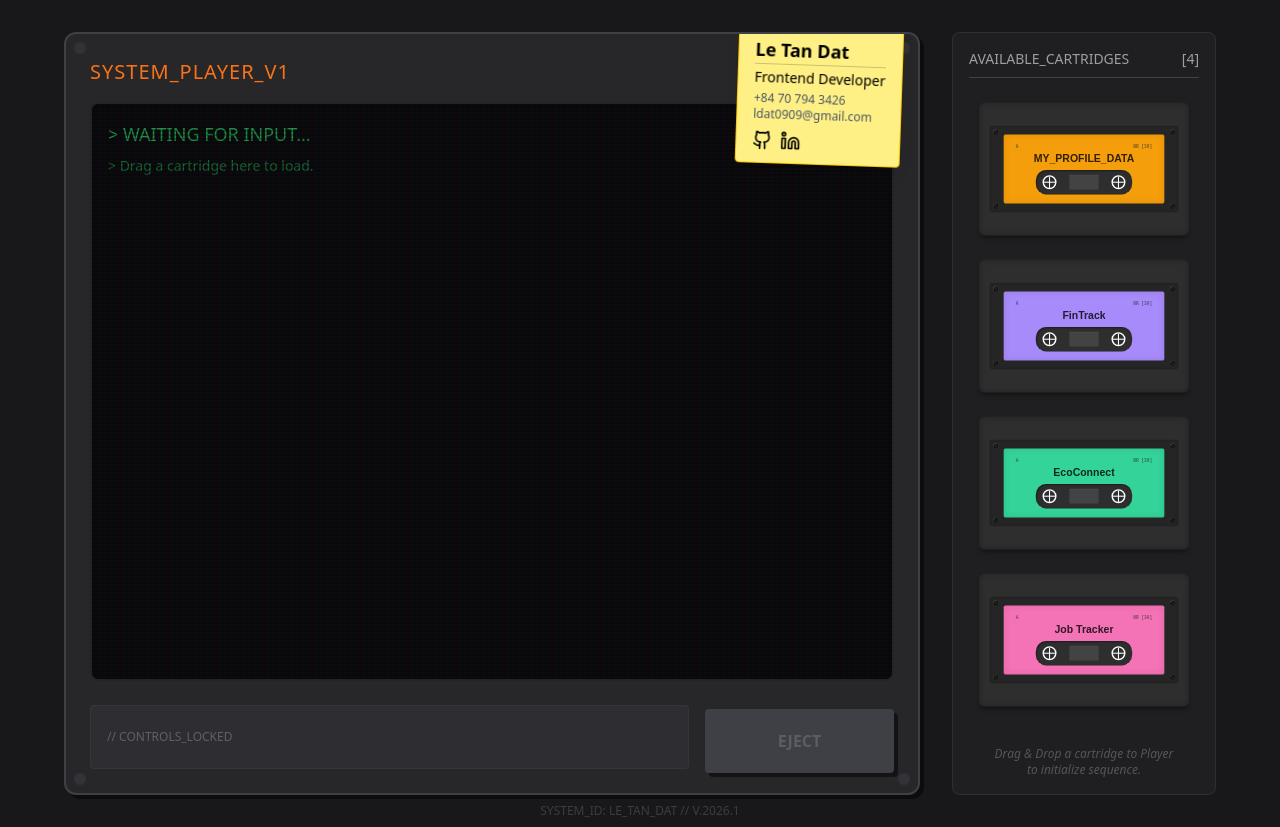
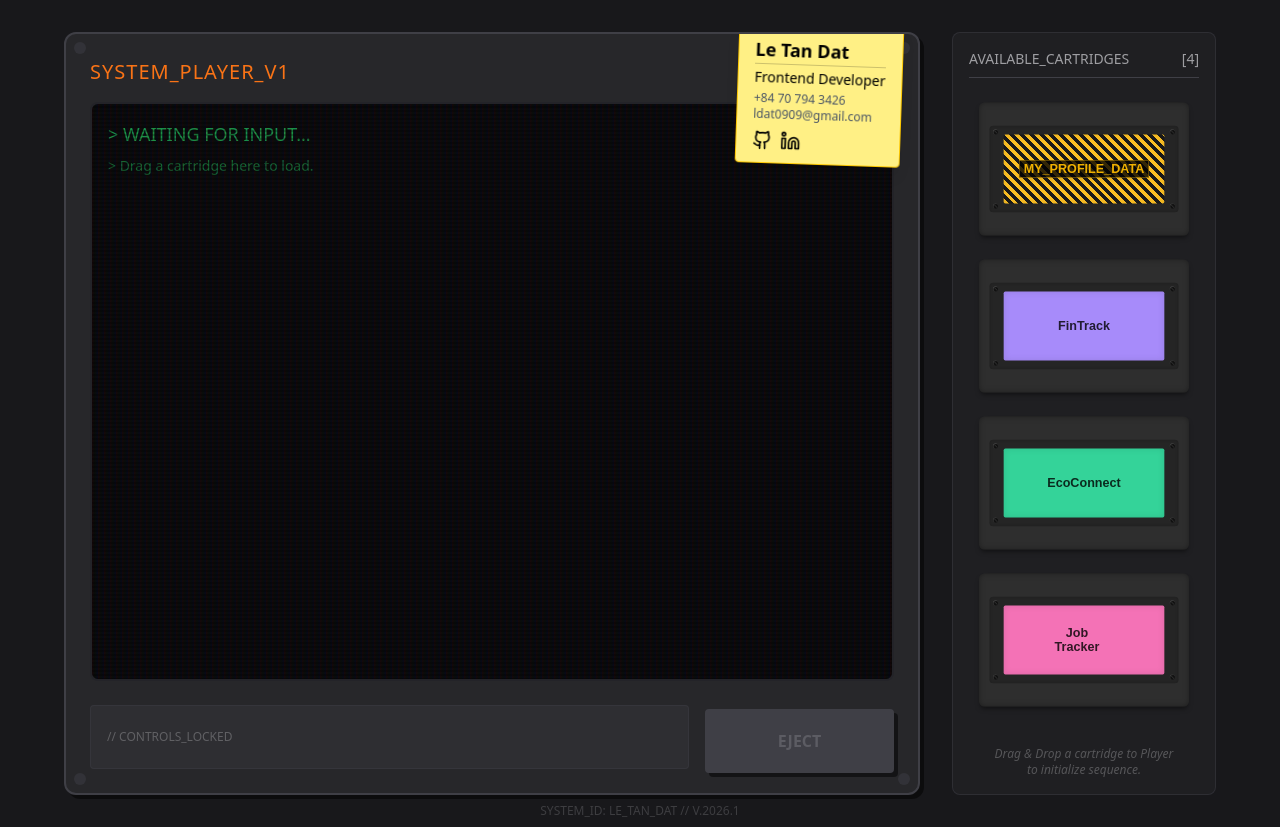
Before and after one commit to datle04/my-portfolio, a Next.js app: page / in a window 1280 px wide. Built offline with nearby package versions, Linux system fonts and the light colour scheme.

Commit message:
Change color of my_profile tape. Ready for deploy

```diff
--- a/components/Cassete.tsx
+++ b/components/Cassete.tsx
@@ -13,6 +13,8 @@ export default function Cassette({ project }: Props) {
   const playProject = usePlayerStore((state) => state.playProject);
   const playGrab = useSound("/sounds/tape-grab.ogg", 1.0);
   const playInsert = useSound("/sounds/cassete-insert.ogg", 1.0);
+
+  const isProfile = project.id === "profile";
 
   const isMobile = useIsMobile();
 
@@ -71,21 +73,19 @@ export default function Cassette({ project }: Props) {
           <div className="screw"></div>
           <div className="screw"></div>
 
-          <div className="label">
-            <div className="tape-header">
-                <span>A</span>
-                <span>NR [30]</span>
-            </div>
-
-            <div className="font-handwriting text-3xl font-bold text-black/80 truncate max-w-[90%] text-center">
-                {project.title}
-            </div>
-
-            <div className="hole">
-                <div className="reel"></div>
-                <div className="window"></div>
-                <div className="reel"></div>
-            </div>
+          <div
+            className="label relative overflow-hidden"
+            style={{
+              background: isProfile
+                ? `repeating-linear-gradient(45deg, #fbbf24, #fbbf24 10px, #1a1a1a 10px, #1a1a1a 20px)`
+                : project.color
+            }}
+          >
+              <div className={`relative z-10 ${isProfile ? "bg-black/80 px-3 py-1 border border-yellow-500 shadow-lg" : ""}`}>
+                  <div className={`font-handwriting text-4xl font-bold max-w-[80%] text-center ${isProfile ? "text-yellow-500" : "text-black/80"}`}>
+                      {project.title}
+                  </div>
+              </div>
           </div>
         </div>
       </div>
--- a/components/terminal-cv.tsx
+++ b/components/terminal-cv.tsx
@@ -14,7 +14,6 @@ export default function TerminalCV() {
         <div className="grid grid-cols-2 gap-2 pl-4">
           <p>&gt; Frontend: <span className="text-white">Next.js, React, Tailwind, JavaScript, TypeScript</span></p>
           <p>&gt; Backend: <span className="text-white">Node.js, Express, MongoDB</span></p>
-          <p>&gt; Game: <span className="text-white">Cocos Creator</span></p>
           <p>&gt; Tools: <span className="text-white">Git, Figma, Postman, MongoDB Compass</span></p>
         </div>
       </div>
@@ -29,7 +28,7 @@ export default function TerminalCV() {
           <p className="font-bold text-white">TAKA SOLUTIONS</p>
           <ul className="list-disc ml-5 text-green-400/80 mt-1 space-y-1">
             <li>Developed UI/API for "EcoConnect" (Zalo Mini App).</li>
-            <li>Learn about ZMP SDK and write documents about EcoConnect</li>
+            <li>Learn about ZMP SDK and write documents for EcoConnect.</li>
           </ul>
         </div>
       </div>
--- a/data/projects.ts
+++ b/data/projects.ts
@@ -67,7 +67,7 @@ export const projectsData: ProjectData[] = [
     images: fintrackGallery,
     links: {
       github: "https://github.com/datle04/fintrack-frontend",
-      demo: "https://fintrack-demo.vercel.app"
+      demo: "https://fintrack-frontend-pg3r.onrender.com/"
     },
     themeColor: "#A78BFA",
     color: "#A78BFA"
```
